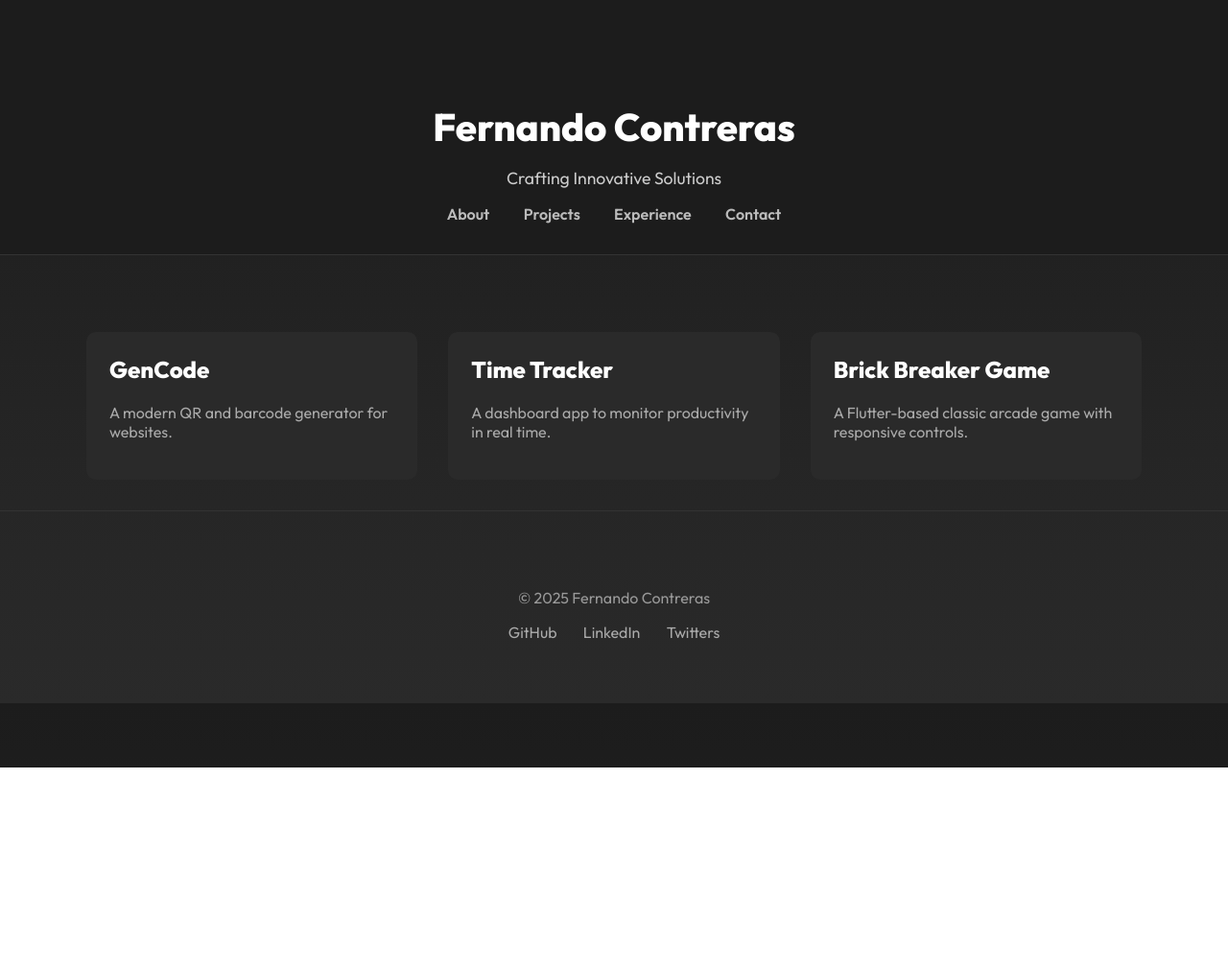
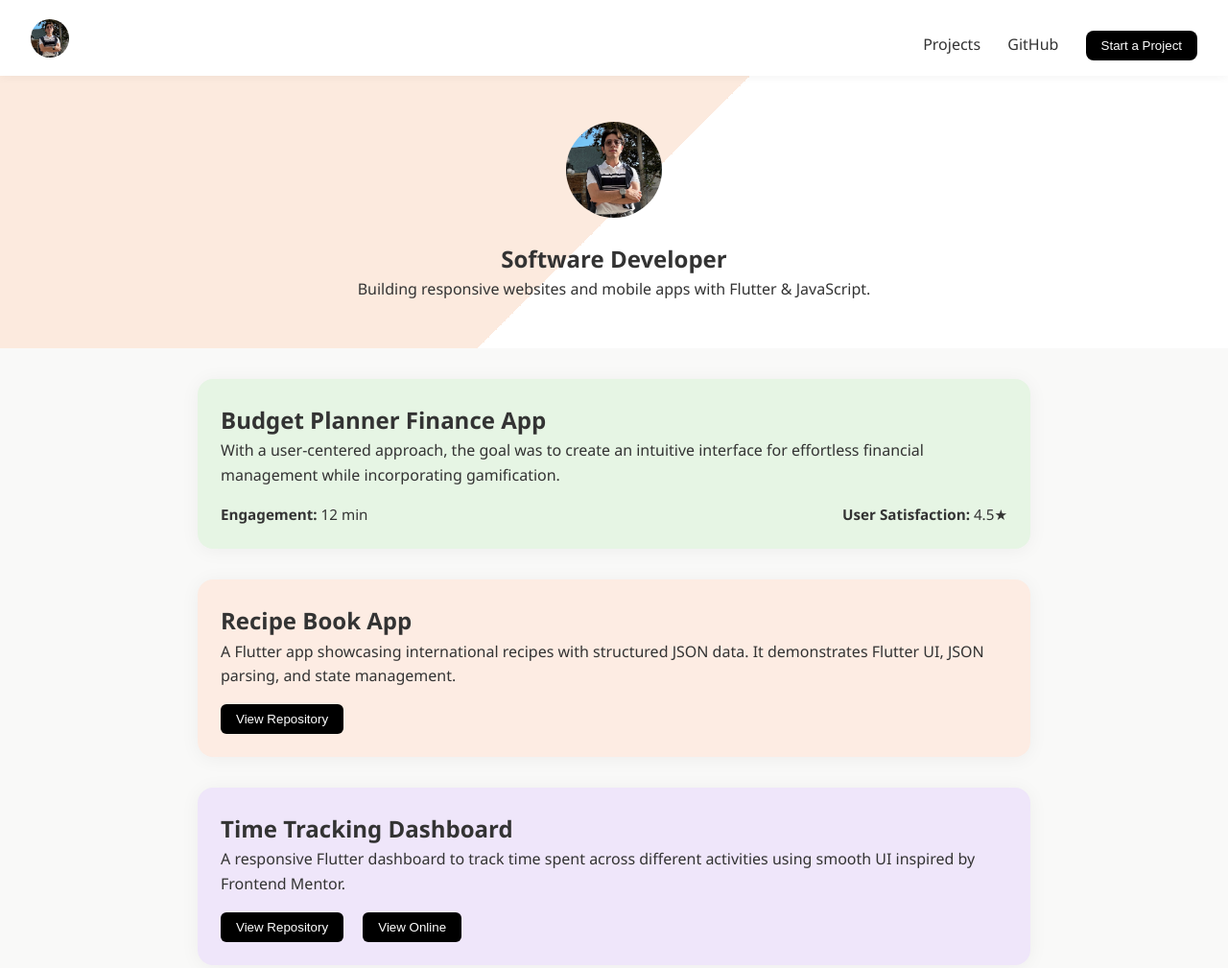
Before and after one commit to fernandojosecc/fernandojosecc.github.io, a plain HTML site: page index.html in a window 1280 px wide. Shown: the top 1009 px of the page at 96% size. Before the commit the page ends 800 px from the top, so only its background shows below. Drawn offline with Linux system fonts and the light colour scheme.

Commit message:
Cahnging the style of the website

```diff
--- a/index.html
+++ b/index.html
@@ -2,52 +2,80 @@
 <html lang="en">
 <head>
   <meta charset="UTF-8" />
-  <meta name="viewport" content="width=device-width, initial-scale=1.0"/>
-  <title>Fernando Contreras | Portfolio</title>
+  <meta name="viewport" content="width=device-width, initial-scale=1.0" />
+  <title>Software Developer Portfolio</title>
   <link rel="stylesheet" href="style.css" />
-  <link rel="preconnect" href="https://fonts.googleapis.com">
-  <link href="https://fonts.googleapis.com/css2?family=Outfit:wght@400;600;800&display=swap" rel="stylesheet">
 </head>
 <body>
-  <header>
-    <div class="container">
-      <h1>Fernando Contreras</h1>
-      <p class="tagline">Crafting Innovative Solutions</p>
-      <nav>
-        <a href="#about">About</a>
-        <a href="#projects">Projects</a>
-        <a href="#experience">Experience</a>
-        <a href="#contact">Contact</a>
-      </nav>
-    </div>
+  <header class="navbar">
+    <img src="profile.jpg" alt="Profile" class="avatar" />
+    <nav class="nav-links">
+      <a href="#projects">Projects</a>
+      <a href="https://github.com">GitHub</a>
+      <button class="cta-btn">Start a Project</button>
+    </nav>
   </header>
 
-  <main class="container">
-    <section id="projects">
-      <div class="project-card">
-        <h2>GenCode</h2>
-        <p>A modern QR and barcode generator for websites.</p>
-      </div>
-      <div class="project-card">
-        <h2>Time Tracker</h2>
-        <p>A dashboard app to monitor productivity in real time.</p>
-      </div>
-      <div class="project-card">
-        <h2>Brick Breaker Game</h2>
-        <p>A Flutter-based classic arcade game with responsive controls.</p>
-      </div>
-    </section>
-  </main>
+  <section class="hero">
+    <img src="profile.jpg" alt="Profile" class="hero-img" />
+    <h1>Software Developer</h1>
+    <p>Building responsive websites and mobile apps with Flutter & JavaScript.</p>
+  </section>
 
-  <footer>
-    <div class="container">
-      <p>&copy; 2025 Fernando Contreras</p>
-      <div class="socials">
-        <a href="#">GitHub</a>
-        <a href="#">LinkedIn</a>
-        <a href="#">Twitters</a>
+  <section class="projects" id="projects">
+    <div class="project-card green">
+      <h2>Budget Planner Finance App</h2>
+      <p>With a user-centered approach, the goal was to create an intuitive interface for effortless financial management while incorporating gamification.</p>
+      <div class="project-stats">
+        <span><strong>Engagement:</strong> 12 min</span>
+        <span><strong>User Satisfaction:</strong> 4.5★</span>
       </div>
     </div>
-  </footer>
+
+    <div class="project-card peach">
+      <h2>Recipe Book App</h2>
+      <p>A Flutter app showcasing international recipes with structured JSON data. It demonstrates Flutter UI, JSON parsing, and state management.</p>
+      <button>View Repository</button>
+    </div>
+
+    <div class="project-card purple">
+      <h2>Time Tracking Dashboard</h2>
+      <p>A responsive Flutter dashboard to track time spent across different activities using smooth UI inspired by Frontend Mentor.</p>
+      <div class="btn-group">
+        <button>View Repository</button>
+        <button>View Online</button>
+      </div>
+    </div>
+
+    <div class="project-card blue">
+      <h2>UI Design for Internet Sharing App</h2>
+      <p>Innovative UI for monetizing unused internet. Focuses on simplicity, functionality, and creative earning methods.</p>
+      <div class="project-stats">
+        <span><strong>Conversion Rate:</strong> 20%</span>
+        <span><strong>User Satisfaction:</strong> 95%</span>
+      </div>
+    </div>
+  </section>
+
+  <section class="skills">
+    <h2>Skills</h2>
+    <div class="tags">
+      <span>UX Design</span>
+      <span>UI Design</span>
+      <span>Product Design</span>
+      <span>Design Systems</span>
+      <span>Front-End Development</span>
+      <span>Workshops</span>
+      <span>Design Sprint</span>
+      <span>Interaction Design</span>
+      <span>User Testing</span>
+      <span>Usability Testing</span>
+      <span>UX Research</span>
+      <span>Leadership</span>
+      <span>Mentoring</span>
+      <span>No-Code</span>
+      <span class="more">+ More</span>
+    </div>
+  </section>
 </body>
 </html>
--- a/style.css
+++ b/style.css
@@ -1,96 +1,148 @@
-/* Base styles */
-body {
+* {
+  box-sizing: border-box;
   margin: 0;
-    font-family: 'Outfit', sans-serif;
-    background: linear-gradient(to bottom, #1c1c1c, #2a2a2a);
-    color: white;
+  padding: 0;
 }
 
-  .container {
-    max-width: 1100px;
-    margin: 0 auto;
-    padding: 2rem;
+body {
+  font-family: 'Segoe UI', sans-serif;
+  background-color: #f9f9f8;
+  color: #333;
+  line-height: 1.6;
 }
 
-  /* Header */
-  header {
-    background-color: #1c1c1c;
-    border-bottom: 1px solid #333;
-    padding-top: 3rem;
-    text-align: center;
+.navbar {
+  position: sticky;
+  top: 0;
+  background: #fff;
+  display: flex;
+  justify-content: space-between;
+  align-items: center;
+  padding: 1rem 2rem;
+  box-shadow: 0 1px 10px rgba(0,0,0,0.05);
+  z-index: 1000;
 }
 
-  header h1 {
-    font-size: 2.5rem;
-    font-weight: 800;
-    margin-bottom: 0.2rem;
-    color: white;
+.avatar {
+  width: 40px;
+  height: 40px;
+  border-radius: 50%;
 }
 
-  header .tagline {
-    font-size: 1.1rem;
-    color: #ccc;
+.nav-links a, .cta-btn {
+  margin-left: 1.5rem;
+  text-decoration: none;
+  color: #333;
+  font-weight: 500;
+}
+
+.cta-btn {
+  background: #000;
+  color: #fff;
+  border: none;
+  padding: 0.5rem 1rem;
+  border-radius: 8px;
+  cursor: pointer;
+}
+
+.hero {
+  text-align: center;
+  padding: 3rem 1rem;
+  background: linear-gradient(135deg, #fceade 50%, #fff 50%);
+}
+
+.hero-img {
+  width: 100px;
+  height: 100px;
+  border-radius: 50%;
   margin-bottom: 1rem;
 }
 
-  nav a {
-    margin: 0 1rem;
-    text-decoration: none;
-    color: #bbb;
-    font-weight: 600;
-    transition: color 0.2s;
-  }
-
-  nav a:hover {
-    color: white;
-  }
-
-  /* Projects Grid */
-  #projects {
+.projects {
+  padding: 2rem 1rem;
   display: grid;
-    grid-template-columns: repeat(auto-fit, minmax(280px, 1fr));
   gap: 2rem;
-    margin-top: 3rem;
+  max-width: 900px;
+  margin: auto;
 }
 
 .project-card {
-    background-color: #2a2a2a;
+  background: #fff;
   padding: 1.5rem;
-    border-radius: 10px;
-    transition: background-color 0.3s, transform 0.2s;
+  border-radius: 16px;
+  box-shadow: 0 2px 20px rgba(0,0,0,0.05);
+  transition: transform 0.2s ease;
 }
 
 .project-card:hover {
-    background-color: #333;
   transform: translateY(-5px);
 }
 
-  .project-card h2 {
-    margin-top: 0;
-    font-size: 1.5rem;
-    color: white;
+.project-stats {
+  margin-top: 1rem;
+  display: flex;
+  justify-content: space-between;
+  font-size: 0.95rem;
+  font-weight: 500;
 }
 
-  .project-card p {
-    color: #aaa;
-    font-size: 1rem;
+.btn-group button {
+  margin-right: 1rem;
 }
 
-  /* Footer */
-  footer {
-    text-align: center;
-    padding: 2rem 0;
-    border-top: 1px solid #333;
-    color: #999;
+button {
+  margin-top: 1rem;
+  padding: 0.5rem 1rem;
+  border-radius: 6px;
+  border: none;
+  background-color: #000;
+  color: #fff;
+  cursor: pointer;
 }
 
-  footer .socials a {
-    margin: 0 0.75rem;
-    color: #aaa;
-    text-decoration: none;
-    transition: color 0.2s;
+.skills {
+  padding: 2rem 1rem;
+  max-width: 900px;
+  margin: auto;
 }
 
-  footer .socials a:hover {
-    color: white;
+.skills h2 {
+  margin-bottom: 1rem;
 }
+
+.tags {
+  display: flex;
+  flex-wrap: wrap;
+  gap: 0.5rem;
+}
+
+.tags span {
+  background: #dcecf9;
+  color: #234;
+  padding: 0.4rem 0.9rem;
+  border-radius: 20px;
+  font-size: 0.9rem;
+}
+
+.tags .more {
+  background: #b0c4de;
+}
+
+.green { background: #e6f5e4; }
+.peach { background: #fdece3; }
+.purple { background: #efe6fa; }
+.blue { background: #e4f1fc; }
+
+@media (max-width: 768px) {
+  .nav-links {
+    display: none;
+  }
+
+  .hero {
+    padding: 2rem 1rem;
+  }
+
+  .projects {
+    grid-template-columns: 1fr;
+  }
+}
```
Also changed, not shown: profile.jpg (added). Lines whose indentation alone changed are shown as unchanged.
